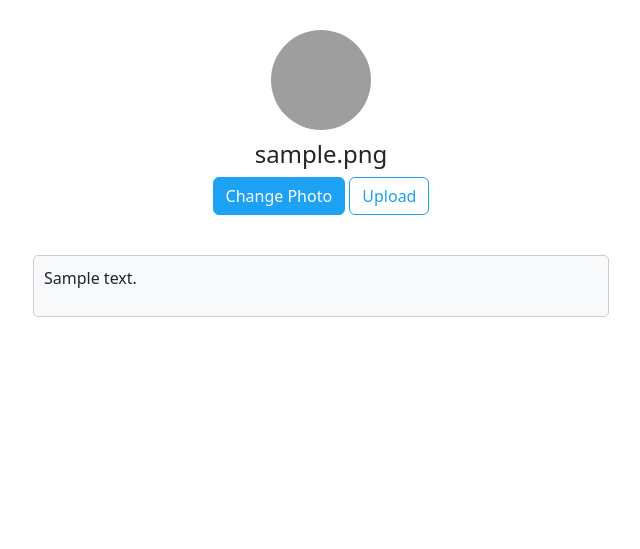
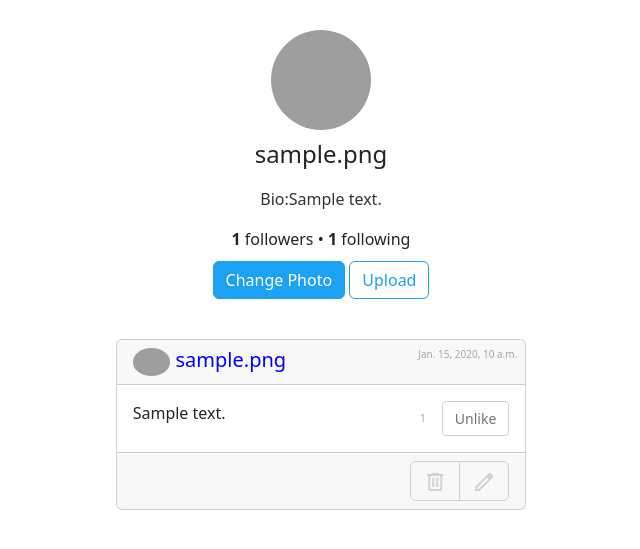
Before and after one commit to hungtran27411/Ruckus, a Django app: page /profile/1/ in a window 1280 px wide. Shown: the part 42-591 px from the top of the page, without its empty margins (319-959 px from the left). Run offline with Django 4.2, Linux system fonts and the light colour scheme; a user stored in the database is signed in; tables that the repository leaves empty hold one stand-in row (values such as "Sample post"); grey boxes are pictures that could not be loaded.

Commit message:
added followers/following to profile

```diff
--- a/main_app/static/css/style.css
+++ b/main_app/static/css/style.css
@@ -122,7 +122,9 @@ header {
 }
 
 .profile-header {
-  text-align: center;
+  display: flex;
+  flex-direction: column;
+  align-items: center;
   margin: 20px 0;
 }
 
@@ -136,6 +138,16 @@ header {
 .profile-icon {
   font-size: 100px;
   color: #1DA1F2;
+}
+
+.bio {
+  margin-top: 10px; /* Space above the bio */
+  font-size: 16px; /* Adjust font size as needed */
+  color: #333; /* Dark grey color for the text */
+}
+
+.follower-info {
+  margin-bottom: 10px;
 }
 
 h1 {
--- a/main_app/templates/profile/profile.html
+++ b/main_app/templates/profile/profile.html
@@ -2,7 +2,7 @@
 
 {% block content %}
 <div class="container">
-    <div class="profile-header">
+    <div class="profile-header text-center">
         <!-- Display user's profile picture -->
         {% if profile.photo.url %}
             <img src="{{ profile.photo.url }}" alt="Profile Picture" class="profile-pic">
@@ -11,6 +11,12 @@
         {% endif %}
         <!-- Display user's profile name -->
         <h1>{{ profile.profile_name }}</h1>
+		<p class="bio">Bio:{{ profile.bio }}</p>
+		<div class="follower-info">
+            <strong>{{ followers_count }}</strong> followers
+            &bull;
+            <strong>{{ following_count }}</strong> following
+        </div>
 
         {% if user.is_authenticated and profile == user.profile %}
             <form method="post" enctype="multipart/form-data" action="{% url 'add_user_photo' profile.id %}">
@@ -38,13 +44,72 @@
             {% endif %}
         {% endif %}
     </div>
-
+</div>
     <!-- Posts Section -->
     <div class="posts">
         {% for post in posts %}
-            <div class="post">
-                <p>{{ post.content }}</p>
-            </div>
+		<div class="row justify-content-center">
+			<div class="col-md-4 mb-4">
+			  <div class="card">
+				<h5 class="card-header">
+				  {% if post.profile.photo.url %}
+				  <img src="{{ post.profile.photo.url }}" alt="Profile Picture" class="card-header-img">
+				  {% else %}
+				  <span class="material-symbols-outlined" style="font-size: 50px; color: #1DA1F2;" >
+					account_circle
+					</span>
+				  {% endif %}
+				  <div class="timestamp">{{ post.created_at }}</div>
+				  {% if user.is_authenticated %}
+				  <a class="custom-link" href="{% url 'profile_detail' profile_id=post.profile.id %}">{% endif %}{{ post.profile }}</a>
+				</h5>
+				<div class="card-body d-flex justify-content-between align-items-start">
+				  <!-- Post content on the left -->
+				  <div class="post-content">
+					  {{ post.content }}
+				  </div>
+				  <!-- Likes and buttons on the right -->
+				  <div class="likes-section ml-auto">
+					  <span class="likes-count minor-text">{{ post.likes.count }}</span>
+					  {% if user.is_authenticated %}
+						  {% if user.profile in post.likes.all %}
+							  <form action="{% url 'unlike_post' post.id %}" method="post" class="d-inline">
+								  {% csrf_token %}
+								  <button type="submit" class="btn btn-outline-secondary btn-sm">Unlike</button>
+							  </form>
+						  {% else %}
+							  <form action="{% url 'like_post' post.id %}" method="post" class="d-inline">
+								  {% csrf_token %}
+								  <button type="submit" class="btn btn-outline-secondary btn-sm">Like</button>
+							  </form>
+						  {% endif %}
+					  {% endif %}
+				  </div>
+			  </div>
+				  {% if post.profile == user.profile %}
+				  <div class="card-footer d-flex justify-content-end">
+					<div class="btn-group" role="group" aria-label="Edit or delete button group">
+					  <button type="button" class="btn btn-outline-secondary btn-content">
+						<a href="{% url 'delete_post' pk=post.pk %}?delete_action=true">
+						  <span class="material-symbols-outlined utility">
+							delete
+						  </span>
+						</a>
+					  </button>
+					  <button type="button" class="btn btn-outline-secondary btn-content">
+						<a href="{% url 'update_post' pk=post.pk %}?edit_action=true">
+						  <span class="material-symbols-outlined utility">
+							edit
+						  </span>
+						</a>
+					  </button>
+					</div>
+				  </div>
+				  {% endif %}
+				</div>
+			  </div>
+			</div>
+		  </div>
         {% endfor %}
     </div>
 </div>
--- a/main_app/views.py
+++ b/main_app/views.py
@@ -80,11 +80,16 @@ class PostDelete(LoginRequiredMixin, DeleteView):
 
 def profile_detail(request, profile_id):
     profile = Profile.objects.get(id=profile_id)
-    posts = Post.objects.filter(profile=profile)
+    posts = Post.objects.filter(profile=profile).order_by('-id')
+    followers_count = profile.followers.count()  # Count the number of followers
+    following_count = profile.following.count()  # Count the number of profiles this user is following
+
     print(profile)
     return render(request, 'profile/profile.html', {
         'profile': profile,
         'posts': posts,
+        'followers_count': followers_count,  # Add followers count to the context
+        'following_count': following_count,  # Add following count to the context
         # add photos : photos?
     })
 
```
